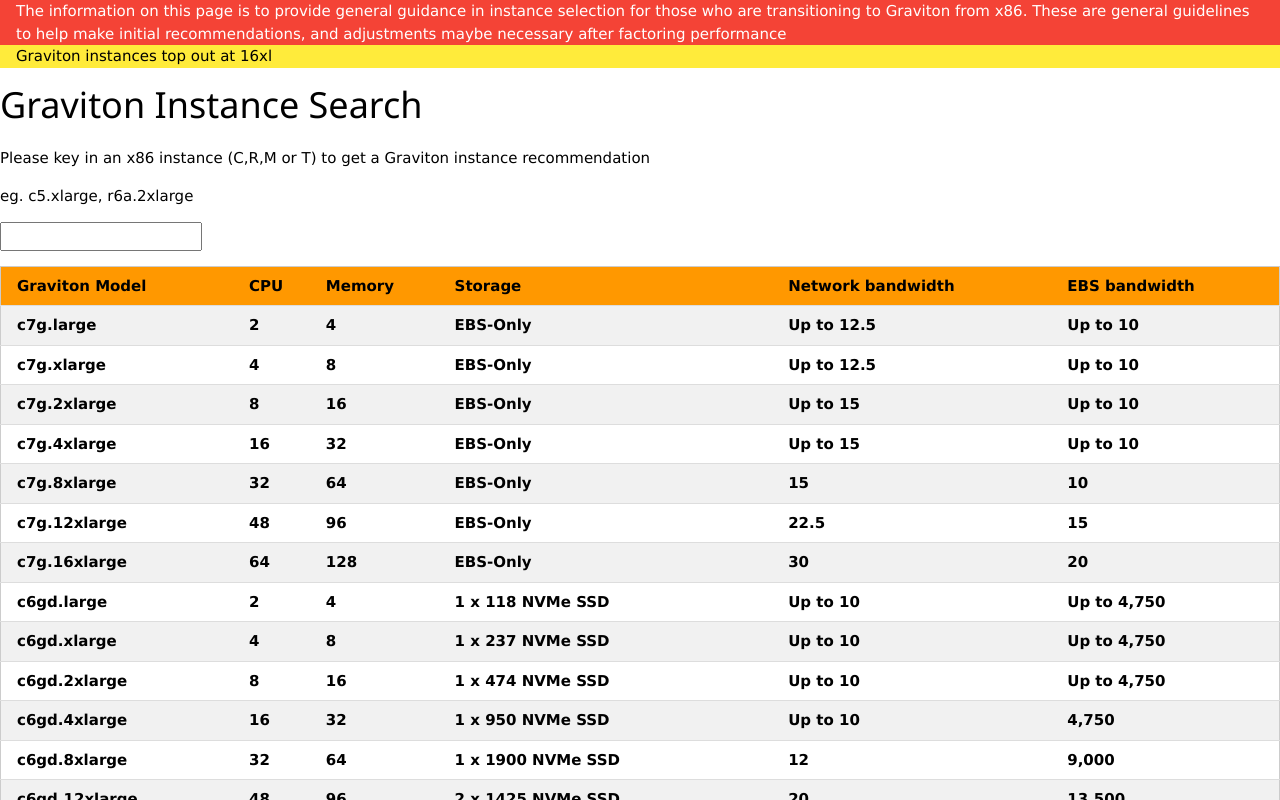
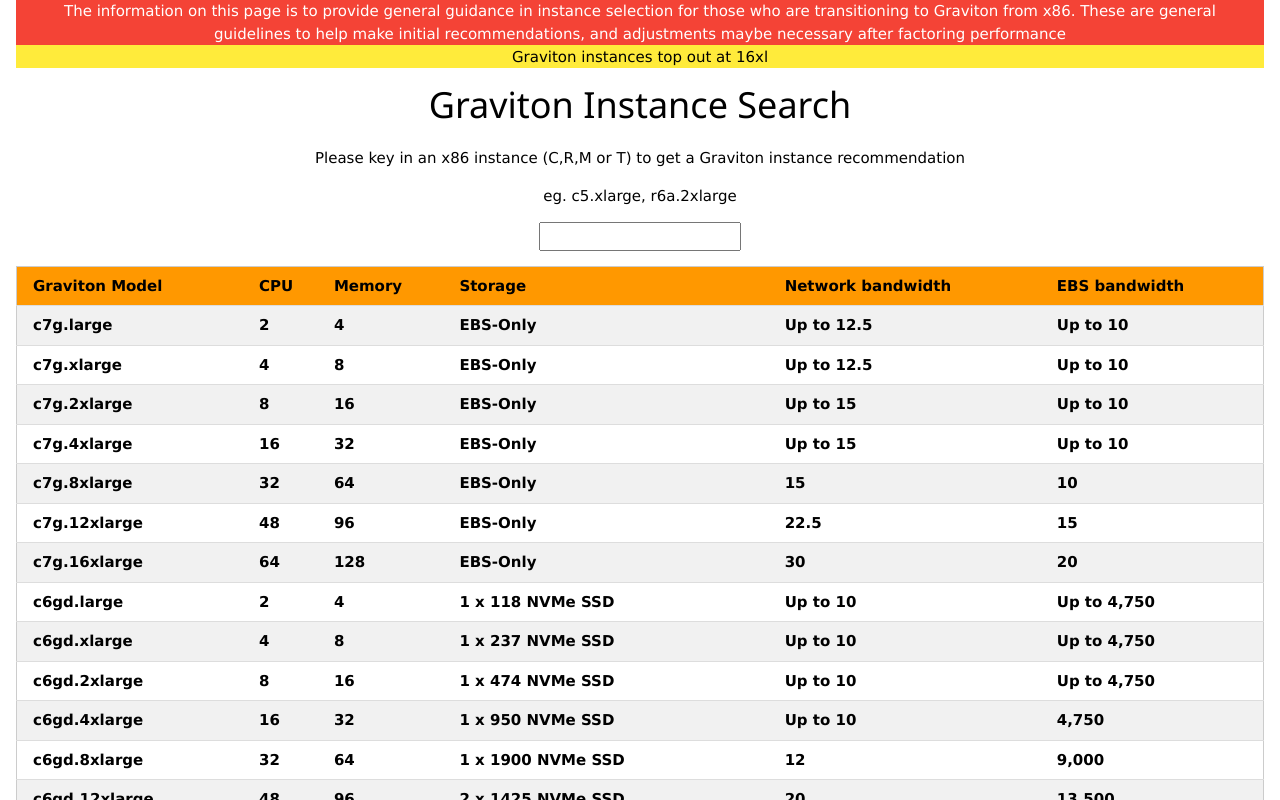
Before and after one commit to tohwsw/gvinstances, a React (Create React App) app in the folder amplifyapp/: page / in a window 1280 px wide. Shown: the top 800 px of the page. Built offline with nearby package versions, Linux system fonts and the light colour scheme.

Commit message:
centered elements

```diff
--- a/amplifyapp/src/App.js
+++ b/amplifyapp/src/App.js
@@ -11,7 +11,7 @@
   };
 
   return (
-    <div>
+    <div  class="w3-container w3-center">
       <div className="w3-container w3-red">The information on this page is to provide general guidance in instance selection for those who are transitioning to Graviton from x86.
     These are general guidelines to help make initial recommendations, and adjustments maybe necessary after factoring performance</div>
       <div className="w3-container w3-yellow"> Graviton instances top out at 16xl</div>
```
Also changed, not shown: 1 other file (tests, documents, lock files or other folders).
